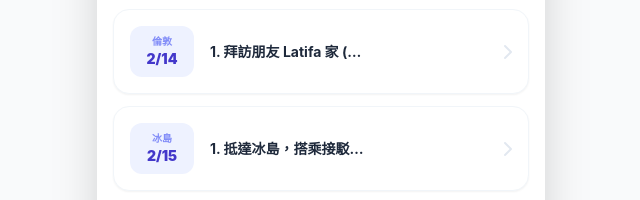
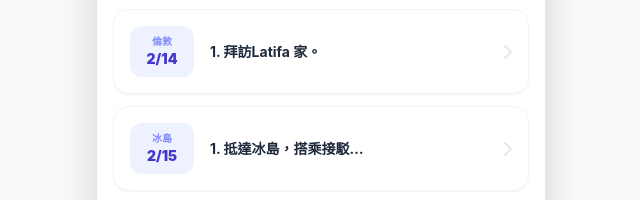
Before and after one commit to kuanflag/Europe_Travel_2026, a plain HTML site: page index.html in a window 1280 px wide. Shown: the part 196-396 px from the top of the page, 319-959 px from the left. Drawn offline with nearby package versions, Linux system fonts and the light colour scheme.

Commit message:
Update travel data for London and Iceland itinerary

```diff
--- a/index.html
+++ b/index.html
@@ -100,23 +100,63 @@
 
     <script>
         const travelData = [
-            { date: "2/13 (五)", city: "倫敦", transport: "TWN -> LHR 8:40(T1) -> 16:55(T3)", stay: "Point A Hotel Paddington", plan: "1. 抵達倫敦，搭乘希斯洛機場快線往市區。\n2. 車站買 Sainsbury's / Marks＆Spencer 套餐或 Leon。\n3. 晚間可去 Grosvenor Casino (The Victoria) 感受氣氛。", note: "Paddington 站是經典地標，可以找尋帕丁頓熊雕像。", links: [{label: "1. 倫敦遊記影片", url: "https://www.instagram.com/reel/C9w9ob7tgI7/"}] },
-            { date: "2/14 (六)", city: "倫敦", transport: "市區交通 / 步行", stay: "Point A Hotel Paddington", plan: "1. 拜訪朋友 Latifa 家 (Beckenham)。\n2. 市區觀光：西敏寺、國會大廈、大笨鐘、倫敦塔橋。", note: "建議預約西敏寺門票。過西敏橋可以拍到大笨鐘全景。", links: [] },
-            { date: "2/15 (日)", city: "冰島", transport: "LHR -> KEF 13:40(T5) -> 17:05", stay: "Hotel Von (不含早)", plan: "1. 抵達冰島，搭乘接駁前往雷克雅維克市區。\n2. 參觀哈爾格林姆教堂 (Hallgrimskirkja)。\n3. 超市 Bónus 採買未來幾天糧食。", note: "下機後注意保暖。尚需預訂門票與交通車。", links: [] },
-            { date: "2/16 (一)", city: "冰島", transport: "Local Tour 接送", stay: "Local Tour 包含住宿", plan: "冰島三日團 Day 1：\n南岸之旅、塞里雅蘭瀑布、斯科加爾瀑布、黑沙灘。", note: "集合時間與地點詳見 Tour 確認信。", links: [{label: "1. Local Tour 內容詳情", url: "https://cn.guidetoiceland.is/book-holiday-trips/jokulsarlon-lagoon-and-ice-caving-three-day-tour?adults=2&dateFrom=2026-02-16&dateTo=2026-02-18"}] },
-            { date: "2/17 (二)", city: "冰島", transport: "Local Tour 巴士", stay: "Local Tour 包含住宿", plan: "冰島三日團 Day 2：\n冰川健行、冰洞探險、傑古沙龍冰河湖、鑽石海灘。", note: "建議穿著硬底登山鞋，需體力活動。", links: [] },
-            { date: "2/18 (三)", city: "冰島", transport: "Tour 巴士 -> 市區", stay: "Hotel Reykjavik Centrum", plan: "1. 結束三日團返回市區。\n2. 超市 Town Market 補給。\n3. Viking Village 或 Old Iceland 晚餐。", note: "首推 Viking Village，需搭公車或自駕約 38 分鐘。", links: [] },
-            { date: "2/19 (四)", city: "冰島", transport: "接駁車", stay: "Hotel Reykjavik Centrum", plan: "1. 專屬藍湖溫泉 (Blue Lagoon) 行程。\n2. 全程放鬆泡湯，敷矽泥面膜。\n3. 傍晚回到市區自由活動。", note: "藍湖需提早預約，泡湯前記得厚塗護髮乳。", links: [{label: "1. Blue Lagoon 預約官網", url: "https://www.bluelagoon.com/"}] },
-            { date: "2/20 (五)", city: "冰島", transport: "市區交通 / 步行", stay: "Hotel Reykjavik Centrum", plan: "1. 雷克雅維克市區深度遊、買紀念品。\n2. 餐廳預約：Old Iceland 或 Three coats 或 Fjörukráin。", note: "最後一晚冰島。建議提前預約熱門餐廳。", links: [{label: "1. Fjörukráin 餐廳訂位", url: "https://bookings.dineout.is/fjorukrain?do_referrer=OcjATyyurm&lng=zh-TW"}] },
-            { date: "2/21 (六)", city: "倫敦", transport: "KEF -> LHR 11:55 -> 15:05(T5)", stay: "Point A Hotel Kings Cross", plan: "1. 搭機飛回倫敦。\n2. 前往 Kings Cross 區入住飯店。\n3. 飯店附近晚餐、休息。", note: "飯店洗衣較貴，建議外找自助洗衣店。", links: [] },
-            { date: "2/22 (日)", city: "倫敦", transport: "地鐵 / 步行", stay: "Point A Hotel Kings Cross", plan: "1. 大英博物館 (10:00-17:00)。\n2. 柯芬園散步、聖詹姆斯公園、白金漢宮周邊。\n3. 19:30 欣賞音樂劇《歌劇魅影》。", note: "大英博門票需預約。劇院建議提前 30 分鐘入場。", links: [] },
-            { date: "2/23 (一)", city: "倫敦", transport: "地鐵 / 步行", stay: "Point A Hotel Kings Cross", plan: "1. 白金漢宮衛兵交接 (11:00)。\n2. 參觀皇家馬廄 (The Royal Mews)。\n3. SOHO / Piccadilly Circus / 波羅市場。", note: "衛兵交接要早點去卡位。波羅市場手撕豬三明治推薦。", links: [{label: "1. 皇家馬廄資訊參考", url: "https://flybyfantasy.com/london-tourist-spot/the-royal-mews/"}] },
-            { date: "2/24 (二)", city: "倫敦", transport: "市區交通", stay: "Point A Hotel Kings Cross", plan: "1. King's Cross 9 3/4 月台拍照。\n2. Coal Drop Yard 逛街購物。\n3. 格林威治天文台與泰晤士河遊船 (視體力)。", note: "Coal Drop Yard 是廢棄卸煤場改建，建築很有特色。", links: [] },
-            { date: "2/25 (三)", city: "倫敦", transport: "火車 / 市區交通", stay: "Point A Hotel Kings Cross", plan: "1. 劍橋大學一日遊或牛津大學一日遊。\n2. 傍晚回到市區進行洗衣與採買補遺。", note: "自助洗衣店洗 6kg 約 6 鎊，烘乾 3 鎊。", links: [] },
-            { date: "2/26 (四)", city: "倫敦", transport: "地鐵 / 雙層巴士", stay: "Point A Hotel Kings Cross", plan: "1. 倫敦塔橋內部參觀。\n2. 攝政街、牛津街最後採買。\n3. 整理行李，準備隔日出發荷蘭。", note: "倫敦最後一整天，享受都市氛圍。", links: [] },
-            { date: "2/27 (五)", city: "阿姆", transport: "Eurostar 11:04 -> 16:20", stay: "Hotel Estheréa", plan: "1. 跨國火車前往阿姆斯特丹。\n2. 入住運河區飯店。\n3. 紅燈區秘密博物館、Casa Rosso 成人秀 (65歐)。", note: "歐洲之星 St Pancras 出發，需提前 90 分鐘報到。", links: [{label: "1. Casa Rosso 官網", url: "https://www.casarosso.nl/"}] },
-            { date: "2/28 (六)", city: "阿姆", transport: "電車 / 步行", stay: "Hotel Estheréa", plan: "1. 水壩廣場、運河遊船。\n2. 安妮之家 (Anne Frank House)。\n3. 海尼根博物館、梵谷博物館。", note: "安妮之家預約非常困難，請務必提早。", links: [] },
-            { date: "3/1 (日)", city: "返台", transport: "AMS -> TW 20:05 -> 15:45", stay: "機上", plan: "1. A'DAM Tower 俯瞰阿姆斯特丹。\n2. 大麻博物館、購入荷蘭鬆餅等伴手禮。\n3. 前往史基浦機場搭機。", note: "生存成功！回台灣拉！提早 3 小時抵達機場。", links: [] }
+            { date: "2/13 (五)", city: "倫敦", transport: "TWN -> LHR 8:40(GMT+8)(T1) -> 16:55(GMT+0)(T3)", stay: "Point A Hotel Paddington",
+            plan: "1. 抵達倫敦，搭乘希斯洛機場快線往市區。\n2. 車站有 Sainsbury's / Marks＆Spencer 套餐。\n3. 晚間可去 Grosvenor Casino (The Victoria) 感受氣氛。",
+            note: "著名英國童話《帕丁頓熊》中的主角名字Paddington Bear也是源自於此，總是拿著一個舊皮箱，穿著一件厚呢風衣，及一雙威靈頓長統靴的樣子是帕丁頓熊的經典裝扮。",
+            links: [{label: "1. 倫敦遊記影片", url: "https://www.instagram.com/reel/C9w9ob7tgI7/"}] },
+            { date: "2/14 (六)", city: "倫敦", transport: "市區交通 / 步行", stay: "Point A Hotel Paddington",
+            plan: "1. 拜訪Latifa 家。\n2. 市區觀光：西敏寺、國會大廈、大笨鐘、倫敦塔橋。",
+            note: "Latifa 家地址為 50 Greenways, Beckenham, BR3 3NQ。", links: [] },
+            { date: "2/15 (日)", city: "冰島", transport: "LHR -> KEF 13:40(GMT+0)(T5) -> 17:05(GMT+0)", stay: "Hotel Von (不含早餐)",
+            plan: "1. 抵達冰島，搭乘接駁前往雷克雅維克市區。\n2. 哈爾格林姆教堂 (Hallgrimskirkja)。\n3. 超市 Bónus 採買未來幾天糧食。\n4. 市區晚餐：Café Loki",
+            note: "下機後注意保暖。尚需預訂門票與交通車。", links: [] },
+            { date: "2/16 (一)", city: "冰島", transport: "Local Tour 接送", stay: "Local Tour 包含住宿",
+            plan: "冰島三日團 Day 1：\n南岸之旅、塞里雅蘭瀑布、斯科加爾瀑布、黑沙灘。",
+            note: "集合時間與地點詳見 Tour 確認信。",
+            links: [{label: "1. Local Tour 內容詳情", url: "https://cn.guidetoiceland.is/book-holiday-trips/jokulsarlon-lagoon-and-ice-caving-three-day-tour?adults=2&dateFrom=2026-02-16&dateTo=2026-02-18"}] },
+            { date: "2/17 (二)", city: "冰島", transport: "Local Tour 巴士", stay: "Local Tour 包含住宿",
+            plan: "冰島三日團 Day 2：\n冰川健行、冰洞探險、傑古沙龍冰河湖、鑽石海灘。",
+            note: "建議穿著硬底登山鞋，需體力活動。", links: [] },
+            { date: "2/18 (三)", city: "冰島", transport: "Tour 巴士 -> 市區", stay: "Hotel Reykjavik Centrum",
+            plan: "1. 結束三日團返回市區。\n2. 超市 Town Market 補給。\n3. Viking Village 或 Old Iceland 晚餐。",
+            note: "首推 Viking Village，需搭公車或自駕約 38 分鐘。", links: [] },
+            { date: "2/19 (四)", city: "冰島", transport: "接駁車", stay: "Hotel Reykjavik Centrum",
+            plan: "1. 10:00藍湖溫泉 (Blue Lagoon)。\n2. 全程放鬆泡湯，敷矽泥面膜。\n3. 傍晚回到市區自由活動。",
+            note: "Blue lagoon接駁車09:30, Reykjavik Rainbow Guesthouse - Please wait at BUS STOP 3. Lækjargata。",
+            links: [{label: "1. Blue Lagoon 預約官網", url: "https://www.bluelagoon.com/"}] },
+            { date: "2/20 (五)", city: "冰島", transport: "市區交通 / 步行", stay: "Hotel Reykjavik Centrum",
+            plan: "1. 雷克雅維克市區深度遊、買紀念品。\n2. 餐廳預約：Old Iceland 或 Three coats 或 Fjörukráin。",
+            note: "最後一晚冰島。建議提前預約熱門餐廳。",
+            links: [{label: "1. Fjörukráin 餐廳訂位", url: "https://bookings.dineout.is/fjorukrain?do_referrer=OcjATyyurm&lng=zh-TW"}] },
+            { date: "2/21 (六)", city: "倫敦", transport: "KEF -> LHR 11:55 -> 15:05(T5)", stay: "Point A Hotel Kings Cross",
+            plan: "1. 搭機飛回倫敦。\n2. 前往 Kings Cross 區入住飯店。\n3. 飯店附近晚餐、休息。",
+            note: "飯店洗衣較貴，建議外找自助洗衣店。", links: [] },
+            { date: "2/22 (日)", city: "倫敦", transport: "地鐵 / 步行", stay: "Point A Hotel Kings Cross",
+            plan: "1. 大英博物館 (10:00-17:00)。\n2. 柯芬園散步、聖詹姆斯公園、白金漢宮周邊。\n3. 19:30 欣賞音樂劇《歌劇魅影》。",
+            note: "大英博門票需預約。劇院建議提前 30 分鐘入場。", links: [] },
+            { date: "2/23 (一)", city: "倫敦", transport: "地鐵 / 步行", stay: "Point A Hotel Kings Cross",
+            plan: "1. 白金漢宮衛兵交接 (11:00)。\n2. 參觀皇家馬廄 (The Royal Mews)。\n3. SOHO / Piccadilly Circus / 波羅市場。",
+            note: "衛兵交接要早點去卡位。波羅市場手撕豬三明治推薦。",
+            links: [{label: "1. 皇家馬廄資訊參考", url: "https://flybyfantasy.com/london-tourist-spot/the-royal-mews/"}] },
+            { date: "2/24 (二)", city: "倫敦", transport: "市區交通", stay: "Point A Hotel Kings Cross",
+            plan: "1. King's Cross 9 3/4 月台拍照。\n2. Coal Drop Yard 逛街購物。\n3. 格林威治天文台與泰晤士河遊船 (視體力)。",
+            note: "Coal Drop Yard 是廢棄卸煤場改建，建築很有特色。", links: [] },
+            { date: "2/25 (三)", city: "倫敦", transport: "火車 / 市區交通", stay: "Point A Hotel Kings Cross",
+            plan: "1. 劍橋大學一日遊或牛津大學一日遊。\n2. 傍晚回到市區進行洗衣與採買補遺。",
+            note: "自助洗衣店洗 6kg 約 6 鎊，烘乾 3 鎊。", links: [] },
+            { date: "2/26 (四)", city: "倫敦", transport: "地鐵 / 雙層巴士", stay: "Point A Hotel Kings Cross",
+            plan: "1. 倫敦塔橋內部參觀。\n2. 攝政街、牛津街最後採買。\n3. 整理行李，準備隔日出發荷蘭。",
+            note: "倫敦最後一整天，享受都市氛圍。", links: [] },
+            { date: "2/27 (五)", city: "阿姆", transport: "Eurostar 11:04 -> 16:20", stay: "Hotel Estheréa",
+            plan: "1. 跨國火車前往阿姆斯特丹。\n2. 入住運河區飯店。\n3. 紅燈區秘密博物館、Casa Rosso 成人秀 (65歐)。",
+            note: "歐洲之星 St Pancras 出發，需提前 90 分鐘報到。",
+            links: [{label: "1. Casa Rosso 官網", url: "https://www.casarosso.nl/"}] },
+            { date: "2/28 (六)", city: "阿姆", transport: "電車 / 步行", stay: "Hotel Estheréa",
+            plan: "1. 水壩廣場、運河遊船。\n2. 安妮之家 (Anne Frank House)。\n3. 海尼根博物館、梵谷博物館。",
+            note: "安妮之家預約非常困難，請務必提早。", links: [] },
+            { date: "3/1 (日)", city: "返台", transport: "AMS -> TW 20:05 -> 15:45", stay: "機上",
+            plan: "1. A'DAM Tower 俯瞰阿姆斯特丹。\n2. 大麻博物館、購入荷蘭鬆餅等伴手禮。\n3. 前往史基浦機場搭機。",
+            note: "生存成功！回台灣拉！提早 3 小時抵達機場。", links: [] }
         ];
 
         // 渲染列表
```
